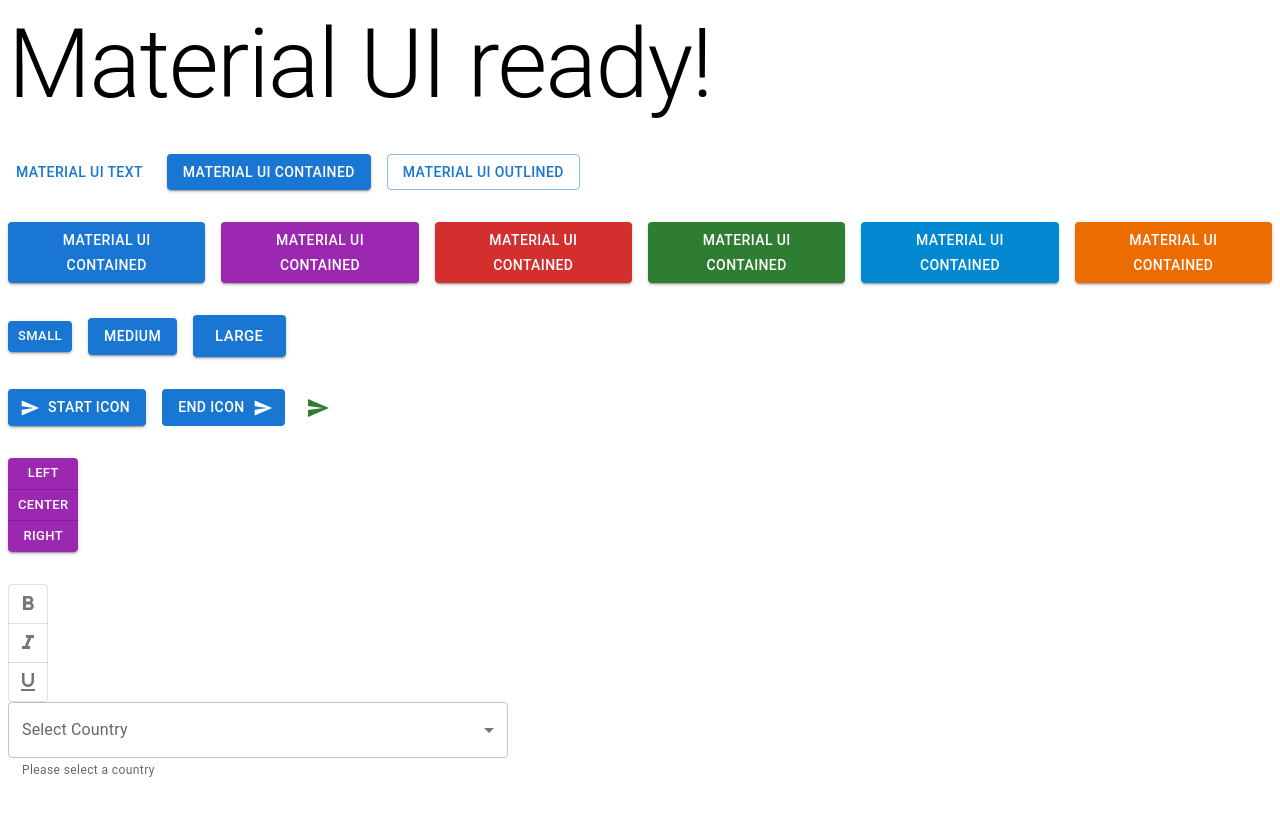
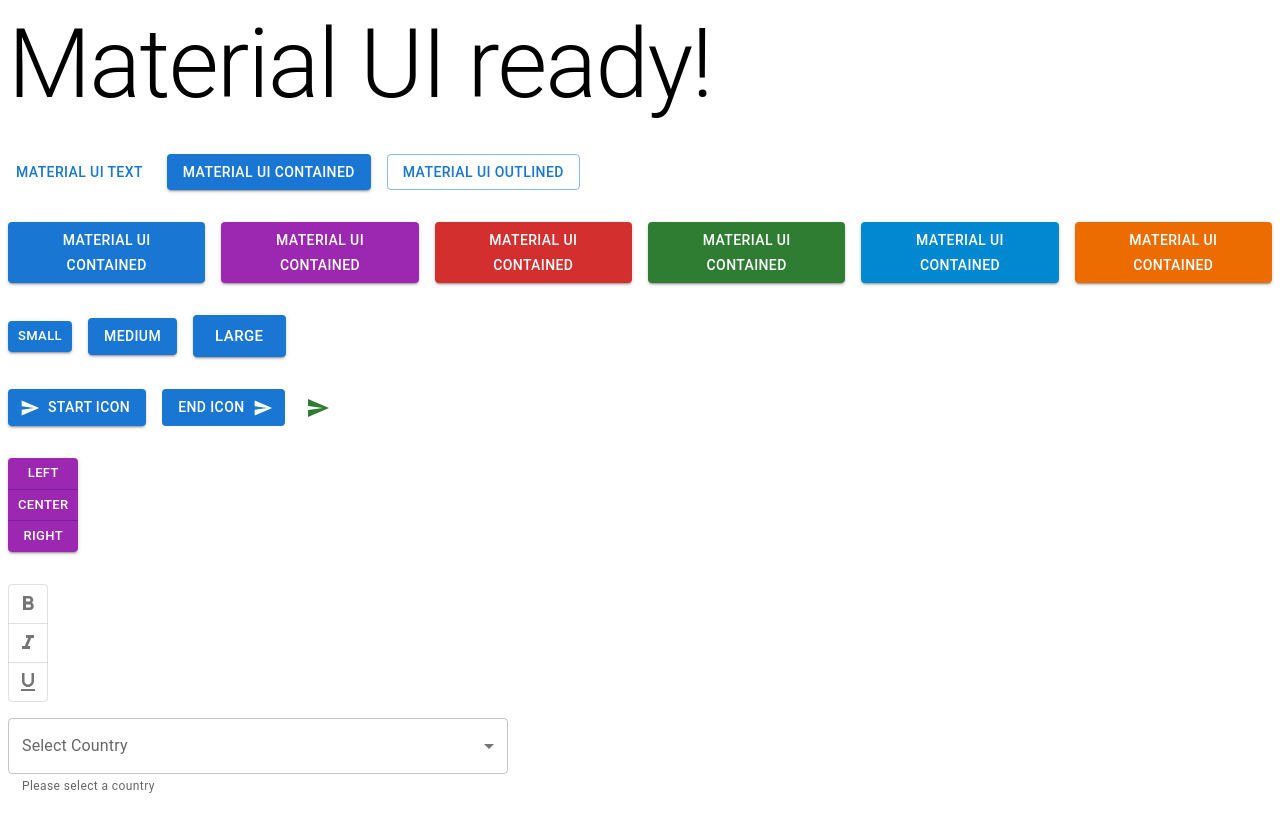
Before and after one commit to xiraynedev/material-ui-demo, a Next.js app: page / in a window 1280 px wide. Built offline with nearby package versions, Linux system fonts and the light colour scheme.

Commit message:
refactor MuiSelect component

```diff
--- a/components/MuiSelect.tsx
+++ b/components/MuiSelect.tsx
@@ -13,7 +13,7 @@
   };
 
   return (
-    <Box width='500px'>
+    <Box width='500px' marginY={2}>
       <TextField
         label='Select Country'
         select
@@ -23,7 +23,7 @@
         SelectProps={{
           multiple: true,
         }}
-        size='large'
+        size='medium'
         color='secondary'
         helperText='Please select a country'
       >
```
